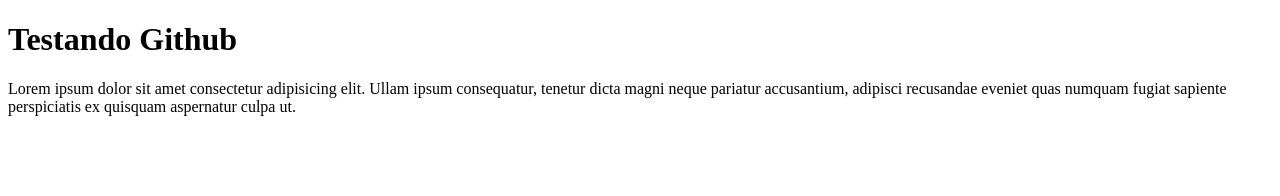
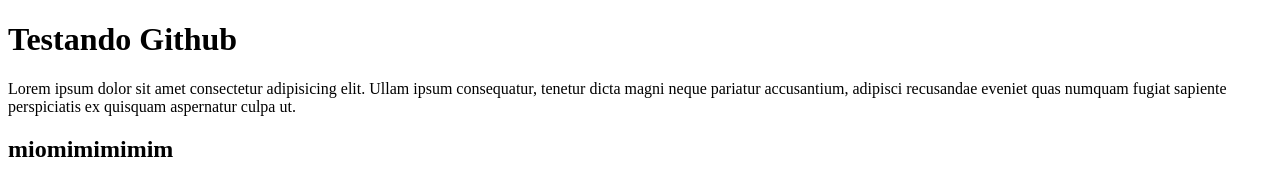
Before and after one commit to mickael130/Aula01daTurmaC, a plain HTML site: page index.html in a window 1280 px wide. Drawn offline with Linux system fonts and the light colour scheme.

Commit message:
primeiro codigo

```diff
--- a/index.html
+++ b/index.html
@@ -10,5 +10,7 @@
     <h1>Testando Github</h1>
 
     <p> Lorem ipsum dolor sit amet consectetur adipisicing elit. Ullam ipsum consequatur, tenetur dicta magni neque pariatur accusantium, adipisci recusandae eveniet quas numquam fugiat sapiente perspiciatis ex quisquam aspernatur culpa ut.</p>
+
+<h2> miomimimimim</h2>
 </body>
 </html>
```
